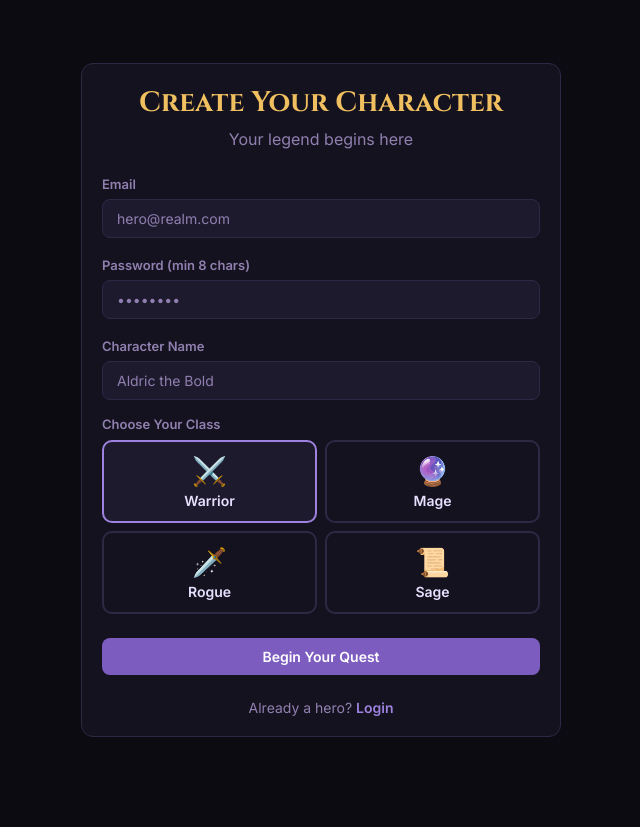
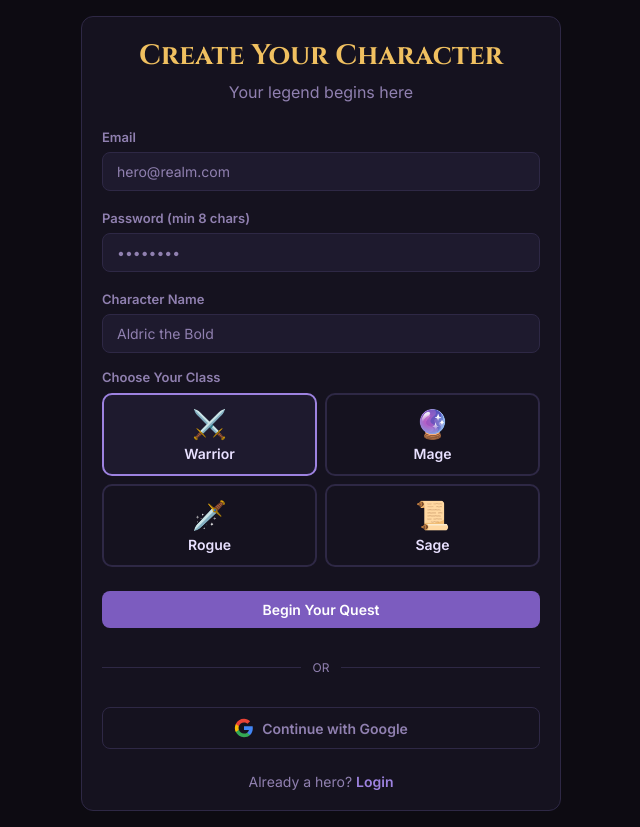
Before and after one commit to arnabsharma44-sketch/TEAM-NAMASTE, a Next.js app: page /signup in a window 1280 px wide. Shown: the whole page, without its empty margins (319-959 px from the left). Before the commit the page ends 800 px from the top, so only its background shows below. Built offline with nearby package versions, Linux system fonts and the light colour scheme.

Commit message:
chore: auto-save 17:09:59

```diff
--- a/app/(auth)/signup/page.tsx
+++ b/app/(auth)/signup/page.tsx
@@ -94,6 +94,22 @@ export default function SignupPage() {
           {loading ? 'Forging destiny...' : 'Begin Your Quest'}
         </button>
 
+        <div style={{ display: 'flex', alignItems: 'center', margin: '8px 0' }}>
+          <div style={{ flex: 1, height: 1, background: 'var(--border)' }} />
+          <span style={{ padding: '0 12px', fontSize: 12, color: 'var(--text-dim)' }}>OR</span>
+          <div style={{ flex: 1, height: 1, background: 'var(--border)' }} />
+        </div>
+
+        <a href="/api/auth/google" className="btn btn-ghost" style={{ display: 'flex', justifyContent: 'center', gap: 8 }}>
+          <svg width="20" height="20" viewBox="0 0 24 24" fill="none" xmlns="http://www.w3.org/2000/svg">
+            <path d="M22.56 12.25c0-.78-.07-1.53-.2-2.25H12v4.26h5.92c-.26 1.37-1.04 2.53-2.21 3.31v2.77h3.57c2.08-1.92 3.28-4.74 3.28-8.09z" fill="#4285F4"/>
+            <path d="M12 23c2.97 0 5.46-.98 7.28-2.66l-3.57-2.77c-.98.66-2.23 1.06-3.71 1.06-2.86 0-5.29-1.93-6.16-4.53H2.18v2.84C3.99 20.53 7.7 23 12 23z" fill="#34A853"/>
+            <path d="M5.84 14.09c-.22-.66-.35-1.36-.35-2.09s.13-1.43.35-2.09V7.07H2.18C1.43 8.55 1 10.22 1 12s.43 3.45 1.18 4.93l2.85-2.22.81-.62z" fill="#FBBC05"/>
+            <path d="M12 5.38c1.62 0 3.06.56 4.21 1.64l3.15-3.15C17.45 2.09 14.97 1 12 1 7.7 1 3.99 3.47 2.18 7.07l3.66 2.84c.87-2.6 3.3-4.53 6.16-4.53z" fill="#EA4335"/>
+          </svg>
+          Continue with Google
+        </a>
+
         <p style={{ textAlign: 'center', fontSize: 14, color: 'var(--text-dim)' }}>
           Already a hero?{' '}<Link href="/login" style={{ color: 'var(--indigo-light)', fontWeight: 600 }}>Login</Link>
         </p>
```
